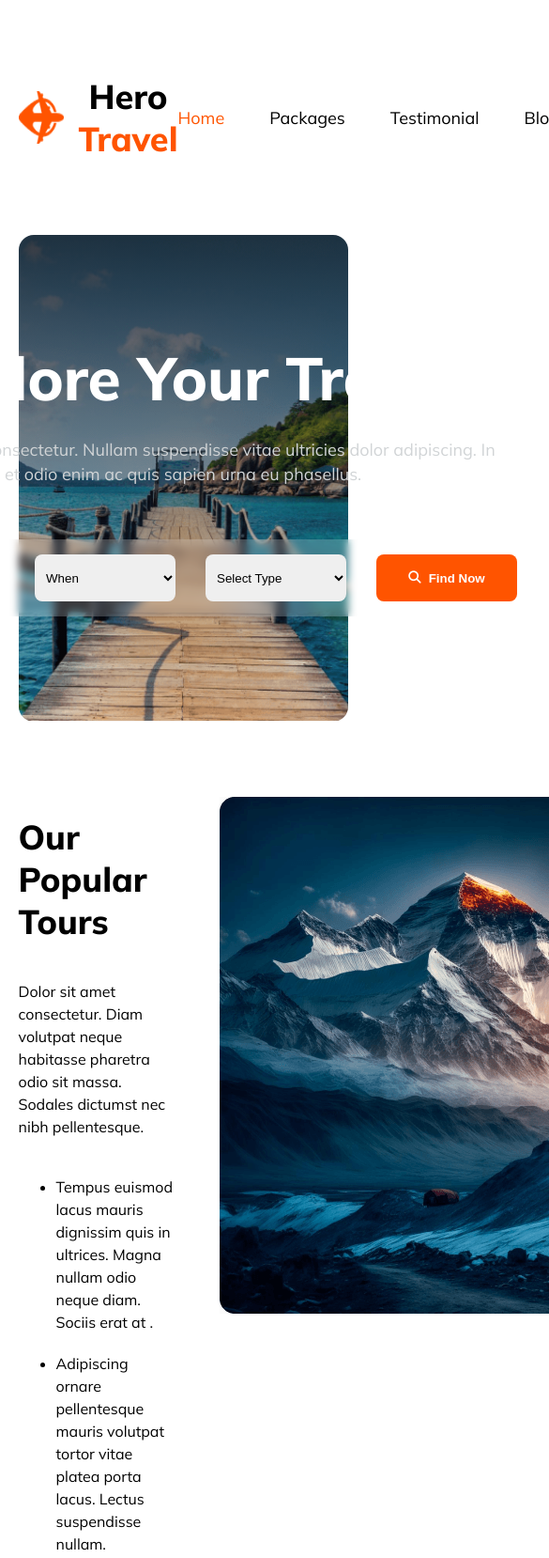
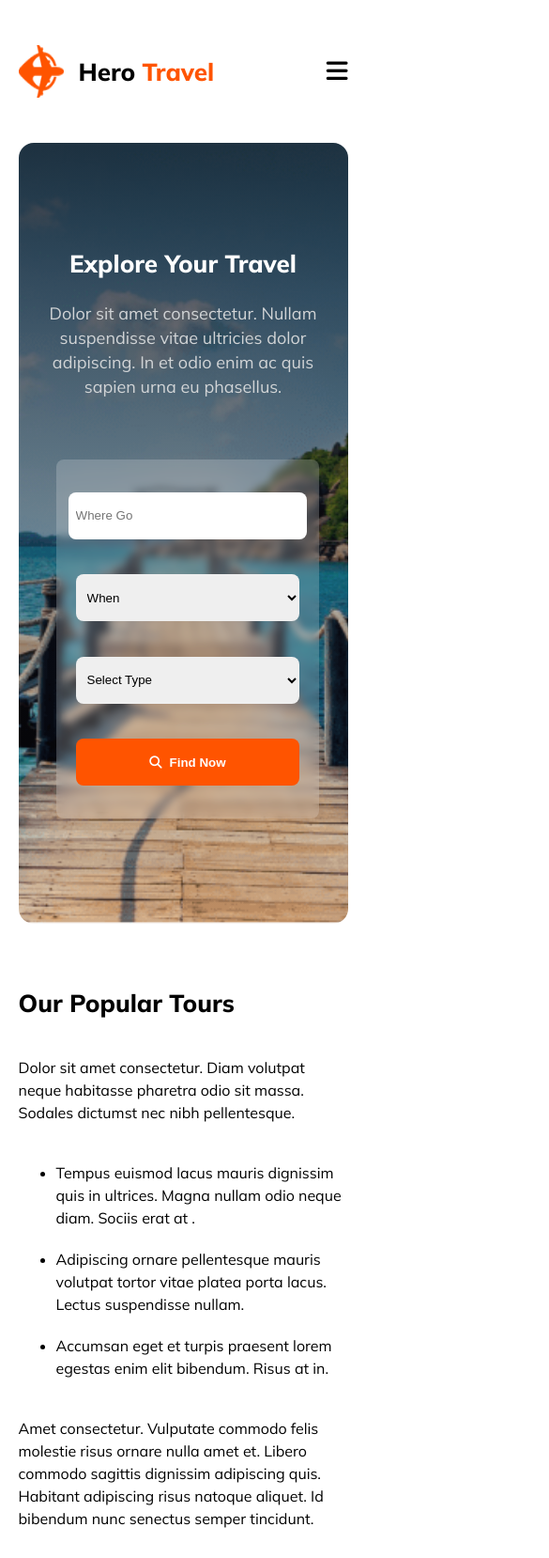
Before and after one commit to Sumaiya215/hero-travel, a plain HTML site: page index.html in a window 390 px wide. Shown: the top 1658 px of the page at 94% size, 585 px wide, since content can reach past the window. Drawn offline with Linux system fonts and the light colour scheme.

Commit message:
added mobile responsive

```diff
--- a/index.html
+++ b/index.html
@@ -22,6 +22,9 @@
             <p>Blog</p>
             <p>Contact</p>
 
+        </div>
+        <div class="ham-burger">
+            <i class="fa-solid fa-bars"></i>
         </div>
     </nav>
 
@@ -73,8 +76,11 @@
       <!-- Your Destination -->
        <section class="container your-destination">
          <h3>Choose Your Destination</h3>
-         <p>
+         <p class="desktop-p">
             Dolor sit amet consectetur. Diam volutpat neque habitasse pharetra odio sit massa.<br> Sodales dictumst nec nibh pellentesque.
+         </p>
+         <p class="mobile-p">
+            Dolor sit amet consectetur. Diam volutpat neque habitasse pharetra odio sit massa. Sodales dictumst nec nibh pellentesque.
          </p>
 
          <div class="row-1">
--- a/styles/style.css
+++ b/styles/style.css
@@ -54,6 +54,10 @@ p, li{
 .nav-options p{
     cursor: pointer;
 }
+.ham-burger{
+    display: none;
+}
+
 /* Banner Section */
 .explore-your-travel{
    background: linear-gradient(180.00deg,
@@ -126,6 +130,10 @@ input,select{
     grid-template-columns: 1fr 1fr;
     gap: 3rem;
 }
+.popular-section img{
+    width: 100%;
+    height: 100%;
+}
 
 .text-content{
     display: flex;
@@ -152,10 +160,13 @@ input,select{
     font-size: 18px;
 }
 /* Your Destination */
-.your-destination p{
+.your-destination .desktop-p{
     font-size: 16px;
     line-height: 24px;
     margin: 30px 0;
+}
+.your-destination .mobile-p{
+    display: none;
 }
 .your-destination img{
    width: 100%;
@@ -220,3 +231,59 @@ input,select{
 .footer-section hr{
     margin: 2rem auto;
 }
+
+/* Responsive design */
+@media screen and (max-width:576px) {
+    .nav-options{
+        display: none;
+    }
+    .ham-burger{
+        display: block;
+    }
+    h3{
+        font-size: 26px;
+    }
+    .ham-burger i{
+        font-size: 26px;
+    }
+    .container{
+        margin: 3rem auto;
+    }
+    p {
+        font-size: 16px;
+    }
+    .explore-container h3{
+        font-size: 26px;
+    }
+    .explore-container p{
+        width:90%;
+        margin-bottom: 30px;
+    }
+    .travel-inputs{
+        flex-direction: column;
+        width: 80%;
+        height: 350px;
+        margin:40px 40px 0px 40px;
+    }
+    .travel-inputs input,
+    .travel-inputs select,
+    .travel-inputs button{
+        width: 85%;
+        margin: 0 1rem;
+    }
+    .popular-section,
+    .row-1,.row-2,.row-3{
+        grid-template-columns: 1fr;
+    }
+
+    .your-destination .desktop-p{
+        display: none;
+    }
+    .your-destination .mobile-p{
+        display: block;
+        font-size: 16px;
+        line-height: 24px;
+        width: 85%;
+        margin:40px auto;
+    }
+}
```
